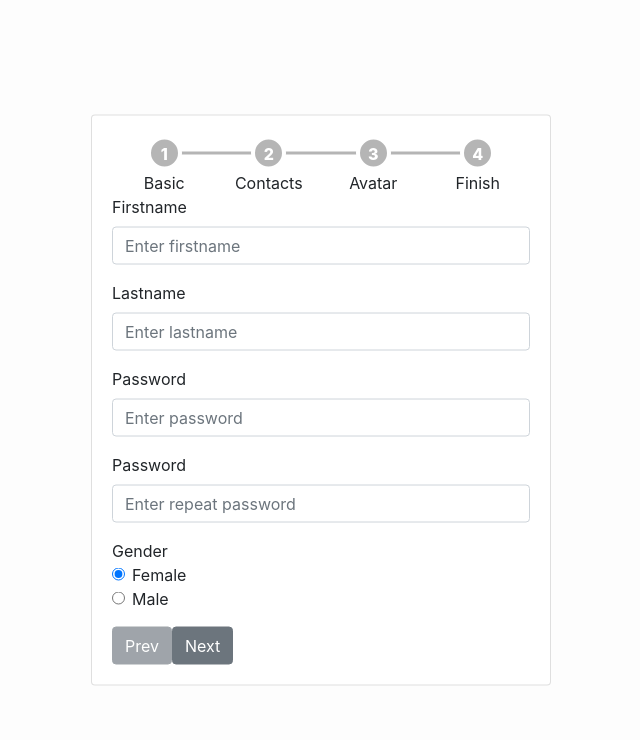
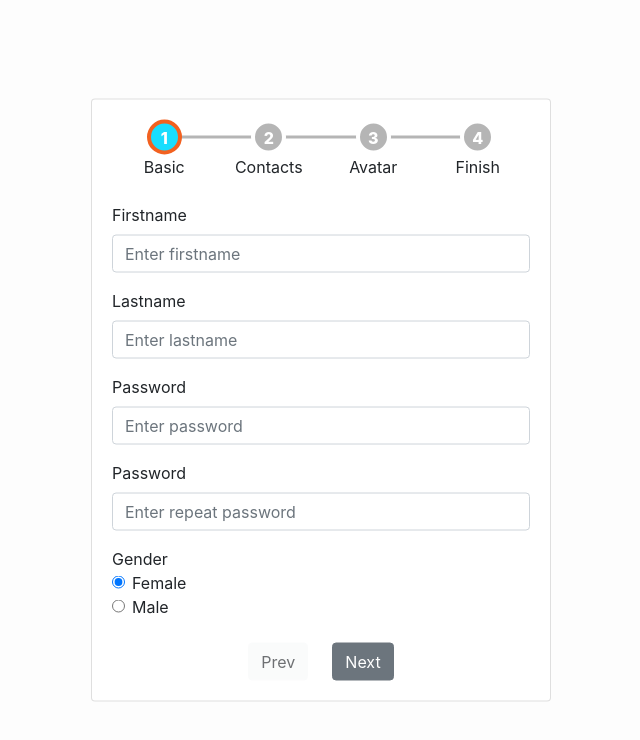
Before and after one commit to yulialavruk/React-Form-task, a React (Create React App) app: page / in a window 1280 px wide. Shown: the top 740 px of the page, without its empty margins (319-959 px from the left). Built offline with nearby package versions, Linux system fonts and the light colour scheme.

Commit message:
finish form

```diff
--- a/src/components/App.js
+++ b/src/components/App.js
@@ -12,19 +12,19 @@ export default class App extends React.Component {
 			step: 0,
 			stepName: [
 				{
-					id: 1,
+					id: 0,
 					name: "Basic"
 				},
 				{
-					id: 2,
+					id: 1,
 					name: "Contacts"
 				},
 				{
-					id: 3,
+					id: 2,
 					name: "Avatar"
 				},
 				{
-					id: 4,
+					id: 3,
 					name: "Finish"
 				},
 			],
@@ -74,7 +74,7 @@ export default class App extends React.Component {
 			step: nextStep
 		})
 
-		console.log("state", this.state);
+		//console.log("state", this.state);
 	};
 
 	onNext = event =>{
@@ -95,10 +95,10 @@ export default class App extends React.Component {
 		}
 		if (this.state.step === 1) {
 			if(this.state.email.length < 5){
-			errors.email = 'Must be 5 characters or more'
+			errors.email = 'Invalid email address'
 			}
 			if(this.state.mobile.length < 10){
-				errors.mobile = 'Must be 10 characters or more'
+				errors.mobile = 'Invalid mobile'
 			}
 			if(this.state.city === ""){
 				errors.city = 'Required'
@@ -123,19 +123,19 @@ export default class App extends React.Component {
 				step: nextStep
 			})
 
-			console.log("state", this.state);
+			//console.log("state", this.state);
 		}
 	}
 
 	render() {
-		//console.log(this.state)
 	    return (
 	     	<div className="form-container card">
 		        <form className="form card-body">
-			        <div className="steps">
+			        <div className="steps mb-4">
 				        {this.state.stepName.map(step =>(
-				        	<div className="step" key={step.id}>
-				        		<div className="step-number">{step.id}</div>
+				        	<div className={this.state.step === step.id ? "step step-active" : this.state.step > step.id ? "step step-finish" : "step"} key={step.id}>
+				        		<div
+				        			className="step-number">{step.id + 1}</div>
 				        		<div className="step-title">{step.name}</div>
 				        	</div>
 				        ))}
@@ -163,12 +163,12 @@ export default class App extends React.Component {
 	        	<Finish
 	        		value={this.state}
 	        	/>)}
-	        	<div className="d-flex">
+	        	<div className="d-flex justify-content-center mt-4">
 	        	{this.state.step < 3 ?(
 	        		<div>
 		        		<button
 		        			type="button"
-	        			className="btn btn-secondary"
+		        			className="btn btn-light mr-4"
 		        			onClick={this.onPrev}
 		        			disabled={this.state.step === 0}
 		        		>
--- a/src/components/Avatar.js
+++ b/src/components/Avatar.js
@@ -7,8 +7,8 @@ export default class Avatar extends React.Component{
 		const {onChangeAvatar, value, error } = this.props;
 		return(
 			<div>
-				<img src={value.avatar ? value.avatar : user} alt="" width="200px"/>
-				<div className="custom-file">
+				<img src={value.avatar ? value.avatar : user} alt="" width="100%"/>
+				<div className="custom-file mt-2">
 					<input
 						type="file"
 						className="custom-file-input"
--- a/src/components/Basic.js
+++ b/src/components/Basic.js
@@ -1,7 +1,8 @@
 import React from "react";
 
-const Basic = props =>{
-	const {value, onChange, error, gender} = props;
+export default class Basic extends React.Component{
+	render(){
+		const {value, onChange, error, gender} = this.props;
 		return(
 			<div>
 				<div className="form-group">
@@ -33,7 +34,7 @@ const Basic = props =>{
 		    	<div className="form-group">
 		    		<label htmlFor="password">Password</label>
 		    		<input
-	    			type="text"
+		    			type="password"
 		    			id="password"
 		    			className="form-control"
 		    			placeholder="Enter password"
@@ -46,7 +47,7 @@ const Basic = props =>{
 		    	<div className="form-group">
 		    		<label htmlFor="repeatPassword">Password</label>
 		    		<input
-	    			type="text"
+		    			type="password"
 		    			id="repeatPassword"
 		    			className="form-control"
 		    			placeholder="Enter repeat password"
@@ -89,6 +90,5 @@ const Basic = props =>{
 		    	</fieldset>
 		    </div>
 		);
+	}
 };
-
-export default Basic;
--- a/src/components/Finish.js
+++ b/src/components/Finish.js
@@ -1,4 +1,6 @@
 import React from 'react';
+import countries from "../data/countries";
+import cities from "../data/cities";
 
 export default class Finish extends React.Component{
 
@@ -7,16 +9,18 @@ export default class Finish extends React.Component{
 		return(
 			<div className="container">
 				<div className="row">
-					<div className="col-3">
+					<div className="col-5">
 						<img src={value.avatar} alt="" width="100%" />
 					</div>
-					<div className="col-9">{value.firstname}{value.lastname}</div>
+					<div className="col-7 d-flex align-items-center">
+						<h4>{value.firstname}{value.lastname}</h4>
+					</div>
 				</div>
 				<div className="row">
 					<div className="col-12">
-						<div>Email:{value.email}</div>
-						<div>Mobile:{value.mobile}</div>
-						<div>Location:{value.country}, {value.city}</div>
+						<div><b>Email: </b> {value.email}</div>
+						<div><b>Mobile: </b> {value.mobile}</div>
+						<div><b>Location: </b> {countries[value.country-1].name}, {cities[value.city].name}</div>
 					</div>
 				</div>
 			</div>
--- a/src/stylesheets/index.css
+++ b/src/stylesheets/index.css
@@ -35,7 +35,7 @@ body {
 	left: -50%;
 	top: 15.5px;
 }
-.step-number{
+.step .step-number{
 	z-index: 1;
 	width: 35px;
 	height: 35px;
@@ -48,7 +48,17 @@ body {
 	font-weight: 800;
 	border: 4px solid white;
 }
-.step-active{
+.step.step-active .step-number{
 	background: #19ddfe;
     border: 4px solid #f26120;
 }
+.step.step-finish .step-number{
+	background: #f26120;
+    border: 4px solid #f26120;
+}
+.step.step-active:not(:first-child)::before{
+	background: #f26120;
+}
+.step.step-finish:not(:first-child)::before {
+    background: #f26120;
+}
```
Lines whose indentation alone changed are shown as unchanged.
